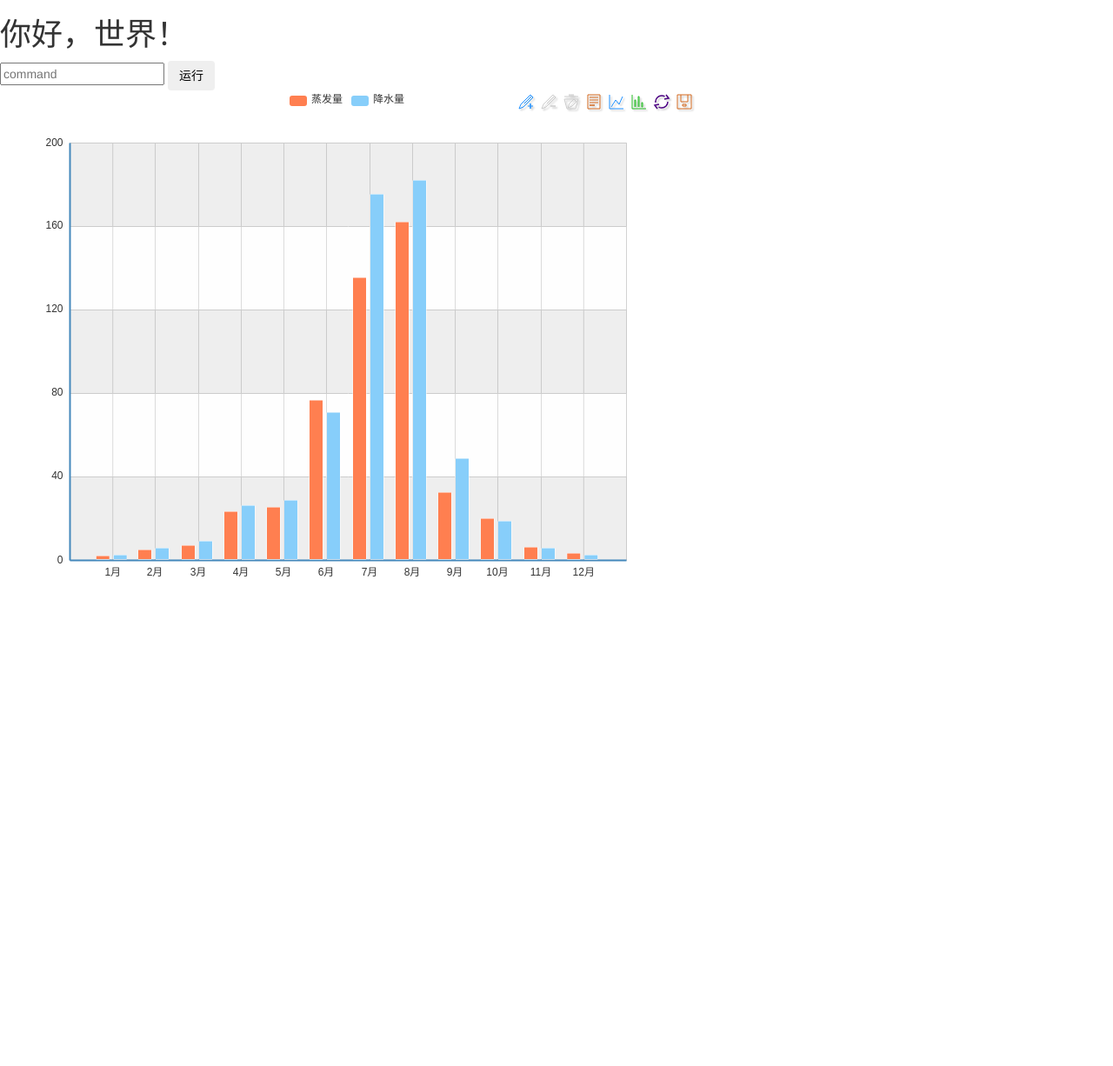
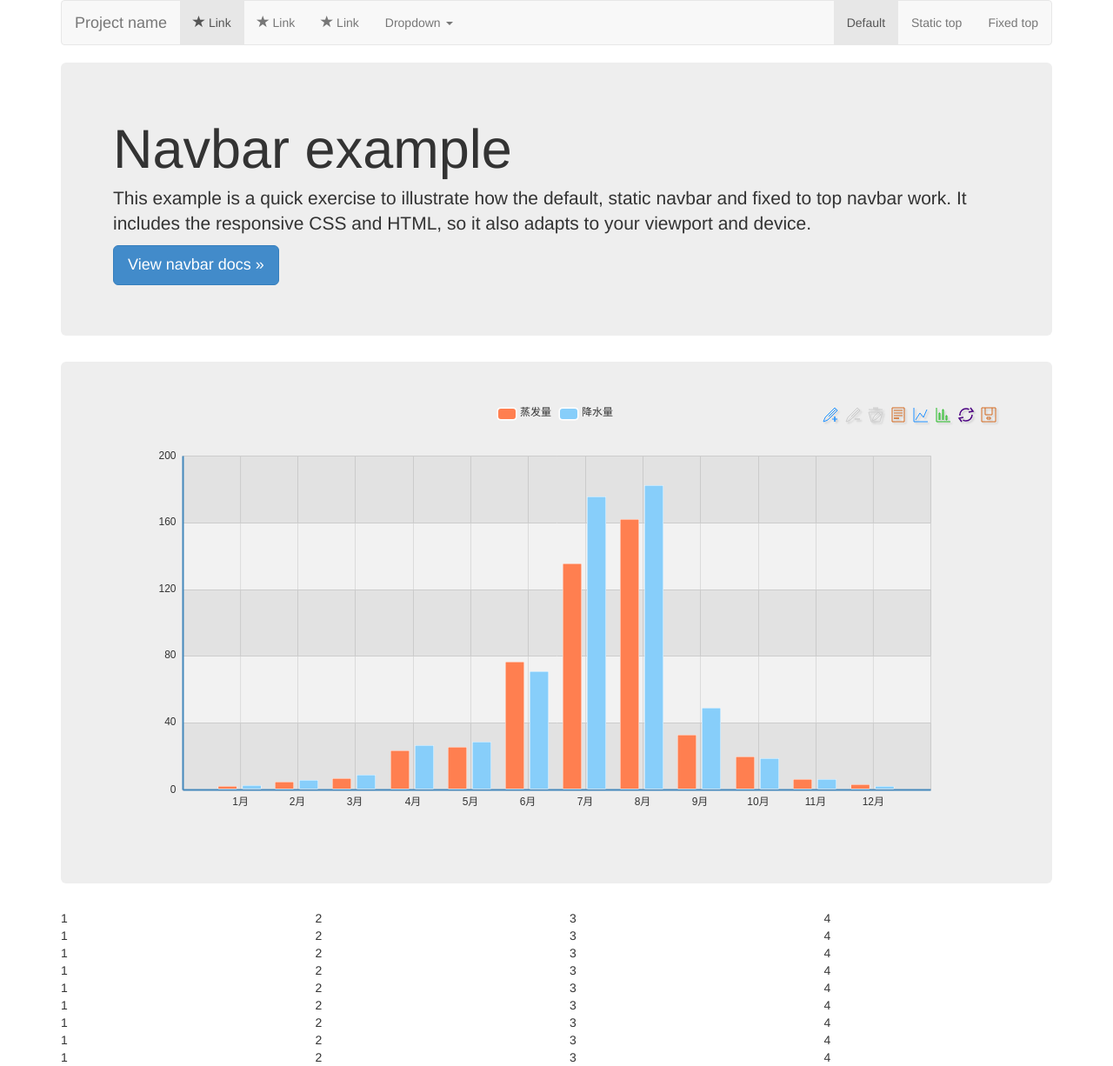
Before and after one commit to pongoflight/twistedweb, a Python web app: template templates/index.html in a window 1280 px wide. Shown: the whole page at 87% size. Before the commit the page ends 663 px from the top, so only its background shows below. Run offline with Jinja, Linux system fonts and the light colour scheme; the template is opened without the code that fills it, so the values that code supplies are empty.

Commit message:
fix bootstrap version 2

```diff
--- a/templates/index.html
+++ b/templates/index.html
@@ -7,16 +7,114 @@
 <meta http-equiv="Content-Language" content="zh-CN"/>
 <meta name="robots" content="index, follow" />
 <!-- Bootstrap -->
-<link href="static/css/bootstrap.min.css" rel="stylesheet" media="screen">
+<link href="static/css/bootstrap.min.css" rel="stylesheet">
 <link rel="shortcut icon" href="static/favicon.ico">
 </head>
 <body>
-<h1>你好，世界！</h1>
-<form class="form-inline">
-    <input id="command" name="command" type="text" class="input-large" placeholder="command">
-    <button id="run" name="run" type="button" class="btn">运行</button>
-  </form>
-<div class="masthead" id="chart" style="height:600px;width:800px;"></div>
+    <div class="container">
+
+      <!-- Static navbar -->
+      <div class="navbar navbar-default" role="navigation">
+        <div class="navbar-header">
+          <button type="button" class="navbar-toggle" data-toggle="collapse" data-target=".navbar-collapse">
+            <span class="sr-only">Toggle navigation</span>
+            <span class="icon-bar"></span>
+            <span class="icon-bar"></span>
+            <span class="icon-bar"></span>
+          </button>
+          <a class="navbar-brand" href="#">Project name</a>
+        </div>
+        <div class="navbar-collapse collapse">
+          <ul class="nav navbar-nav">
+            <li class="active"><a href="#"><span class="glyphicon glyphicon-star"></span> Link</a></li>
+            <li><a href="#"><span class="glyphicon glyphicon-star"></span> Link</a></li>
+            <li><a href="#"><span class="glyphicon glyphicon-star"></span> Link</a></li>
+            <li class="dropdown">
+              <a href="#" class="dropdown-toggle" data-toggle="dropdown">Dropdown <b class="caret"></b></a>
+              <ul class="dropdown-menu">
+                <li><a href="#">Action</a></li>
+                <li><a href="#">Another action</a></li>
+                <li><a href="#">Something else here</a></li>
+                <li class="divider"></li>
+                <li class="dropdown-header">Nav header</li>
+                <li><a href="#">Separated link</a></li>
+                <li><a href="#">One more separated link</a></li>
+              </ul>
+            </li>
+          </ul>
+          <ul class="nav navbar-nav navbar-right">
+            <li class="active"><a href="#">Default</a></li>
+            <li><a href="#">Static top</a></li>
+            <li><a href="#">Fixed top</a></li>
+          </ul>
+        </div><!--/.nav-collapse -->
+      </div>
+
+      <!-- Main component for a primary marketing message or call to action -->
+      <div class="jumbotron">
+        <h1>Navbar example</h1>
+        <p>This example is a quick exercise to illustrate how the default, static navbar and fixed to top navbar work. It includes the responsive CSS and HTML, so it also adapts to your viewport and device.</p>
+        <p>
+          <a class="btn btn-lg btn-primary" href="../../components/#navbar" role="button">View navbar docs &raquo;</a>
+        </p>
+      </div>
+      <div class="jumbotron" id="chart" style="height:600px;"></div>
+      <div class="row">
+        <div class="col-md-3">1</div>
+        <div class="col-md-3">2</div>
+        <div class="col-md-3">3</div>
+        <div class="col-md-3">4</div>
+      </div>
+      <div class="row">
+        <div class="col-md-3">1</div>
+        <div class="col-md-3">2</div>
+        <div class="col-md-3">3</div>
+        <div class="col-md-3">4</div>
+      </div>
+      <div class="row">
+        <div class="col-md-3">1</div>
+        <div class="col-md-3">2</div>
+        <div class="col-md-3">3</div>
+        <div class="col-md-3">4</div>
+      </div>
+      <div class="row">
+        <div class="col-md-3">1</div>
+        <div class="col-md-3">2</div>
+        <div class="col-md-3">3</div>
+        <div class="col-md-3">4</div>
+      </div>
+      <div class="row">
+        <div class="col-md-3">1</div>
+        <div class="col-md-3">2</div>
+        <div class="col-md-3">3</div>
+        <div class="col-md-3">4</div>
+      </div>
+      <div class="row">
+        <div class="col-md-3">1</div>
+        <div class="col-md-3">2</div>
+        <div class="col-md-3">3</div>
+        <div class="col-md-3">4</div>
+      </div>
+      <div class="row">
+        <div class="col-md-3">1</div>
+        <div class="col-md-3">2</div>
+        <div class="col-md-3">3</div>
+        <div class="col-md-3">4</div>
+      </div>
+      <div class="row">
+        <div class="col-md-3">1</div>
+        <div class="col-md-3">2</div>
+        <div class="col-md-3">3</div>
+        <div class="col-md-3">4</div>
+      </div>
+      <div class="row">
+        <div class="col-md-3">1</div>
+        <div class="col-md-3">2</div>
+        <div class="col-md-3">3</div>
+        <div class="col-md-3">4</div>
+      </div>
+    </div> <!-- /container -->
+
 
 <script src="static/js/jquery.min.js"></script>
 <script src="static/js/bootstrap.min.js"></script>
```
